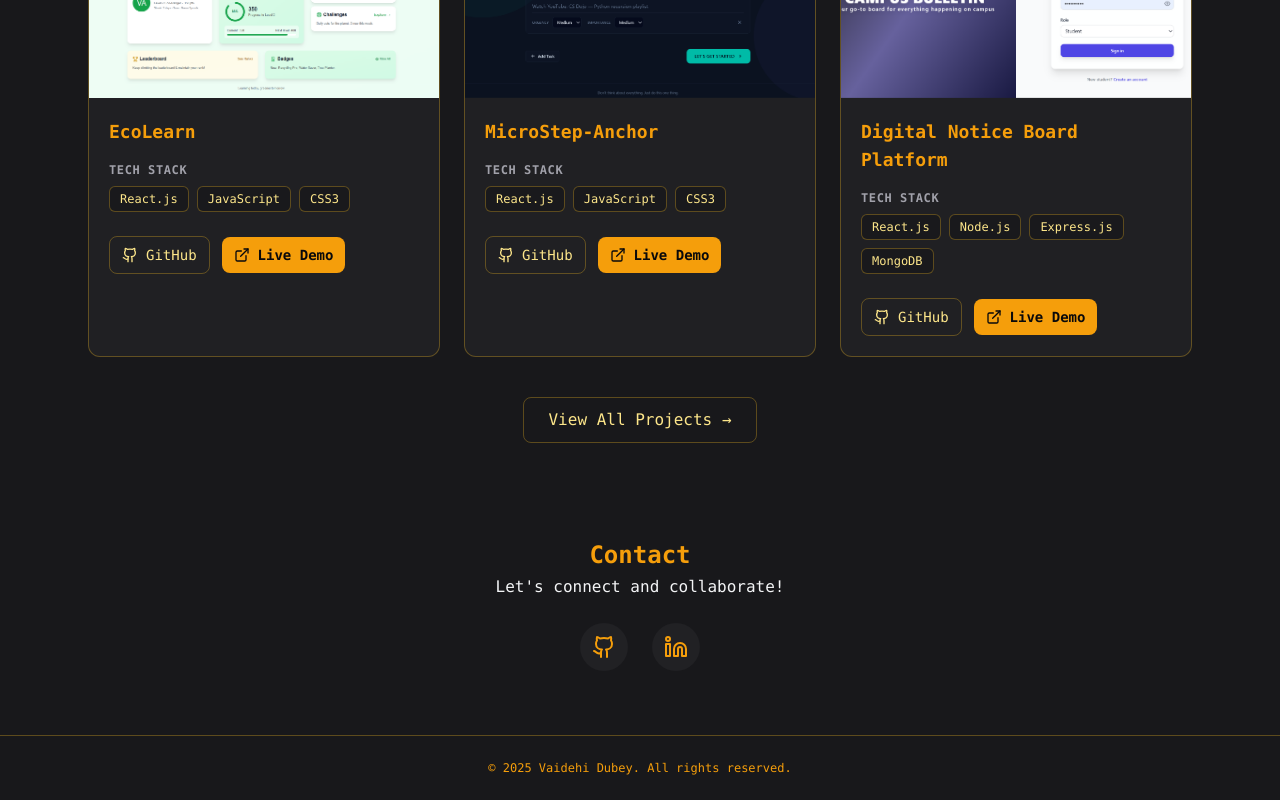
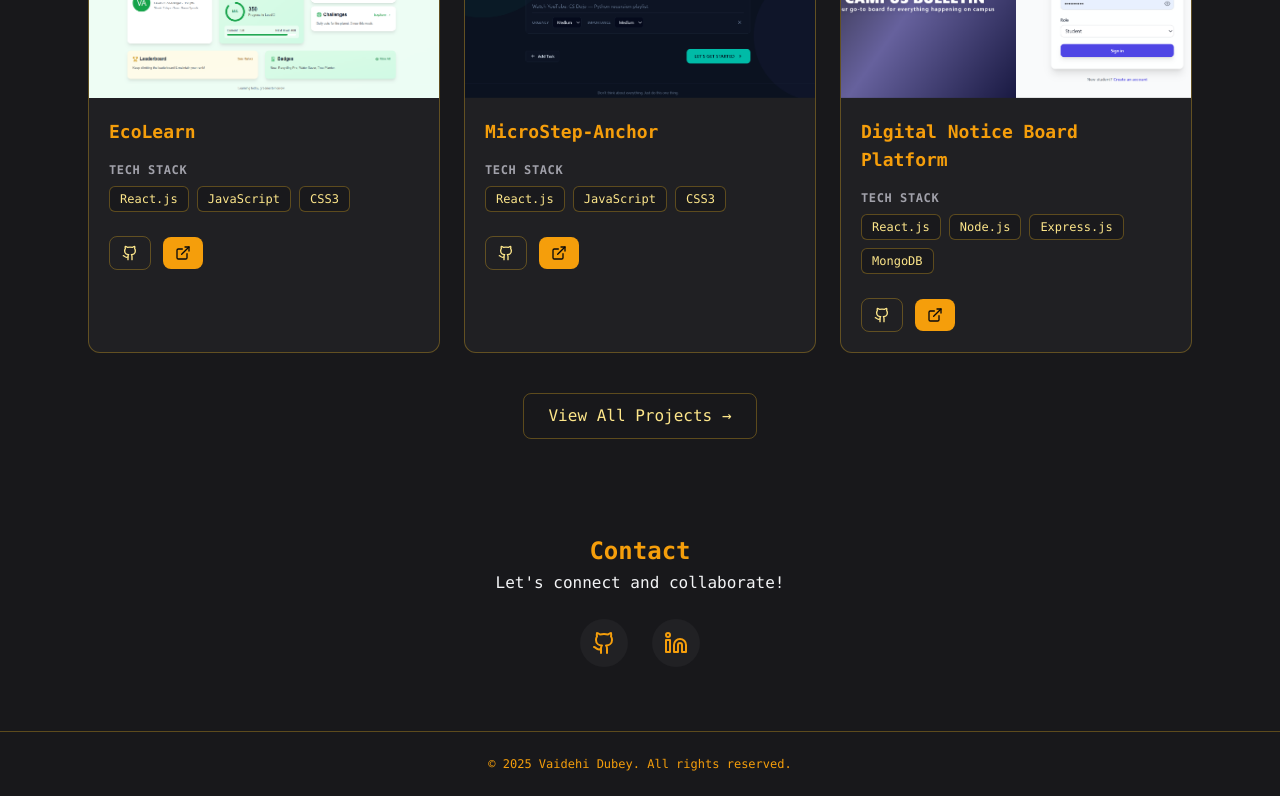
Before and after one commit to cyber-scribe/portfolio, a React (Create React App) app: page / in a window 1280 px wide. Shown: the part 1612-2412 px from the top of the page. Built offline with nearby package versions, Linux system fonts and the light colour scheme.

Commit message:
fixed a display of buttons

```diff
--- a/src/App.js
+++ b/src/App.js
@@ -465,7 +465,6 @@ export default function App() {
                       aria-label={`${p.title} GitHub repository`}
                     >
                       <Github className="h-4 w-4" />
-                      GitHub
                     </a>
 
                     <a
@@ -476,7 +475,6 @@ export default function App() {
                       aria-label={`${p.title} live demo`}
                     >
                       <ExternalLink className="h-4 w-4" />
-                      Live Demo
                     </a>
                   </div>
                 </div>
```
